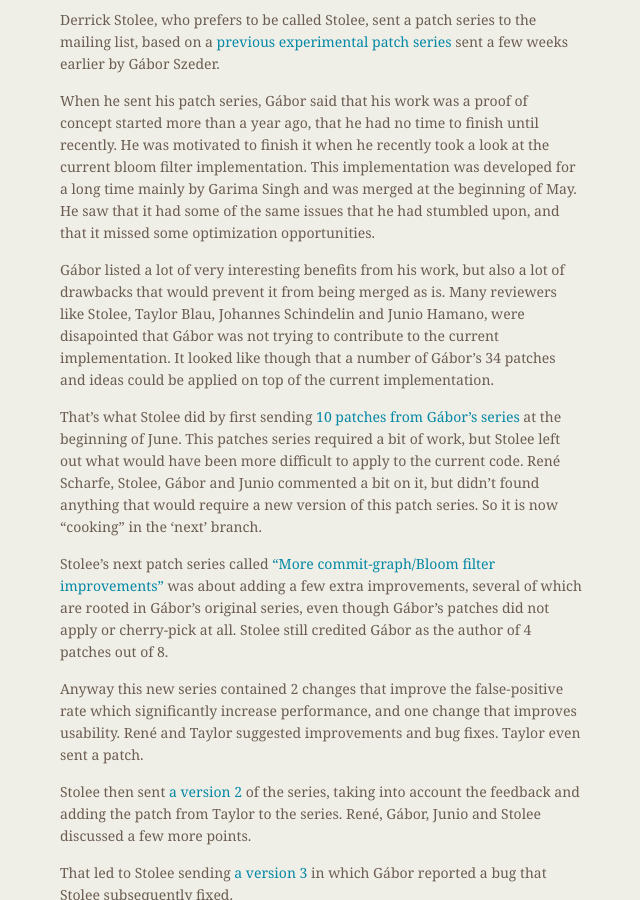
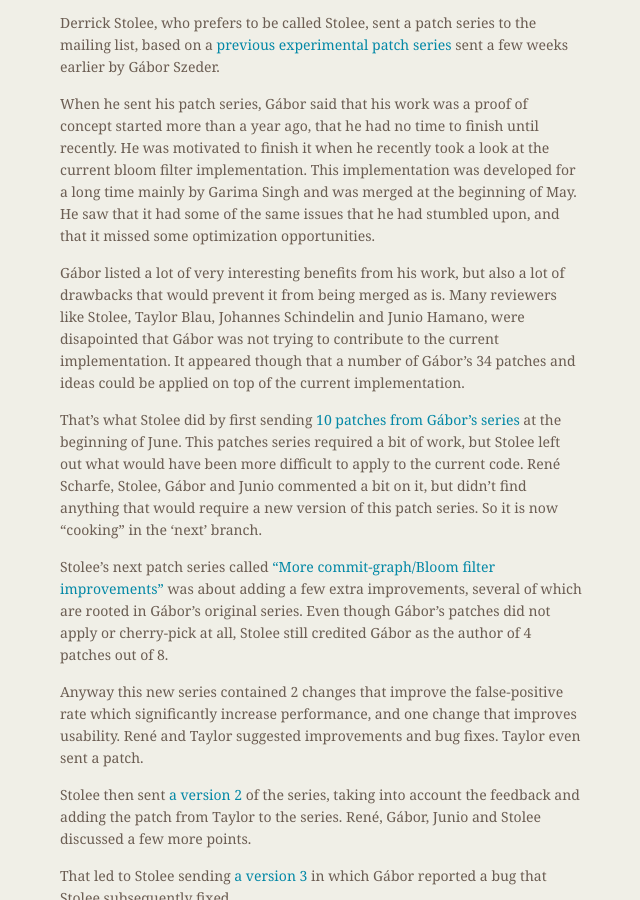
Before and after one commit to git/git.github.io, a Jekyll site: the page built from rev_news/drafts/edition-65.md, in a window 1280 px wide and 900 px high, scrolled down 2195 px. Shown: the whole window, without its empty margins (499-1139 px from the left). Built offline with Jekyll 4.4.1, drawn with Linux system fonts in a browser that asks for light colours; some of the changed text lies outside the part shown.

Commit message:
rn-65: few minor fixes

```diff
--- a/rev_news/drafts/edition-65.md
+++ b/rev_news/drafts/edition-65.md
@@ -41,7 +41,7 @@ This edition covers what happened during the month of June 2020.
   [a CVS helper script](https://github.com/git/git/commit/3e91311ae750af9bf2e3517b1e701288ac3066b9),
   links that to BitKeeper (the version control system used to manage
   Linux development when Linus Torvalds first wrote Git), and claims
-  BitKeeper used the "master and slave" meaning of master.
+  BitKeeper used the "master and slave" meaning of `master`.
 
   Many people considered `master` to mean a "master copy", so this
   connection to slavery was very surprising.
@@ -129,7 +129,7 @@ This edition covers what happened during the month of June 2020.
   also a lot of drawbacks that would prevent it from being merged as
   is. Many reviewers like Stolee, Taylor Blau, Johannes Schindelin and
   Junio Hamano, were disapointed that Gábor was not trying to
-  contribute to the current implementation. It looked like though that
+  contribute to the current implementation. It appeared though that
   a number of Gábor's 34 patches and ideas could be applied on top of
   the current implementation.
 
@@ -138,15 +138,15 @@ This edition covers what happened during the month of June 2020.
   at the beginning of June. This patches series required a bit of
   work, but Stolee left out what would have been more difficult to
   apply to the current code. René Scharfe, Stolee, Gábor and Junio
-  commented a bit on it, but didn't found anything that would require
+  commented a bit on it, but didn't find anything that would require
   a new version of this patch series. So it is now "cooking" in the
   'next' branch.
 
   Stolee's next patch series called
   ["More commit-graph/Bloom filter improvements"](https://lore.kernel.org/git/pull.659.git.1592252093.gitgitgadget@gmail.com/)
   was about adding a few extra improvements, several of which are
-  rooted in Gábor's original series, even though Gábor's patches did
-  not apply or cherry-pick at all. Stolee still credited Gábor as the
+  rooted in Gábor's original series. Even though Gábor's patches did
+  not apply or cherry-pick at all, Stolee still credited Gábor as the
   author of 4 patches out of 8.
 
   Anyway this new series contained 2 changes that improve the
```
Also changed, not shown: other parts of rev_news/drafts/edition-65.md (+6 -6 lines).
